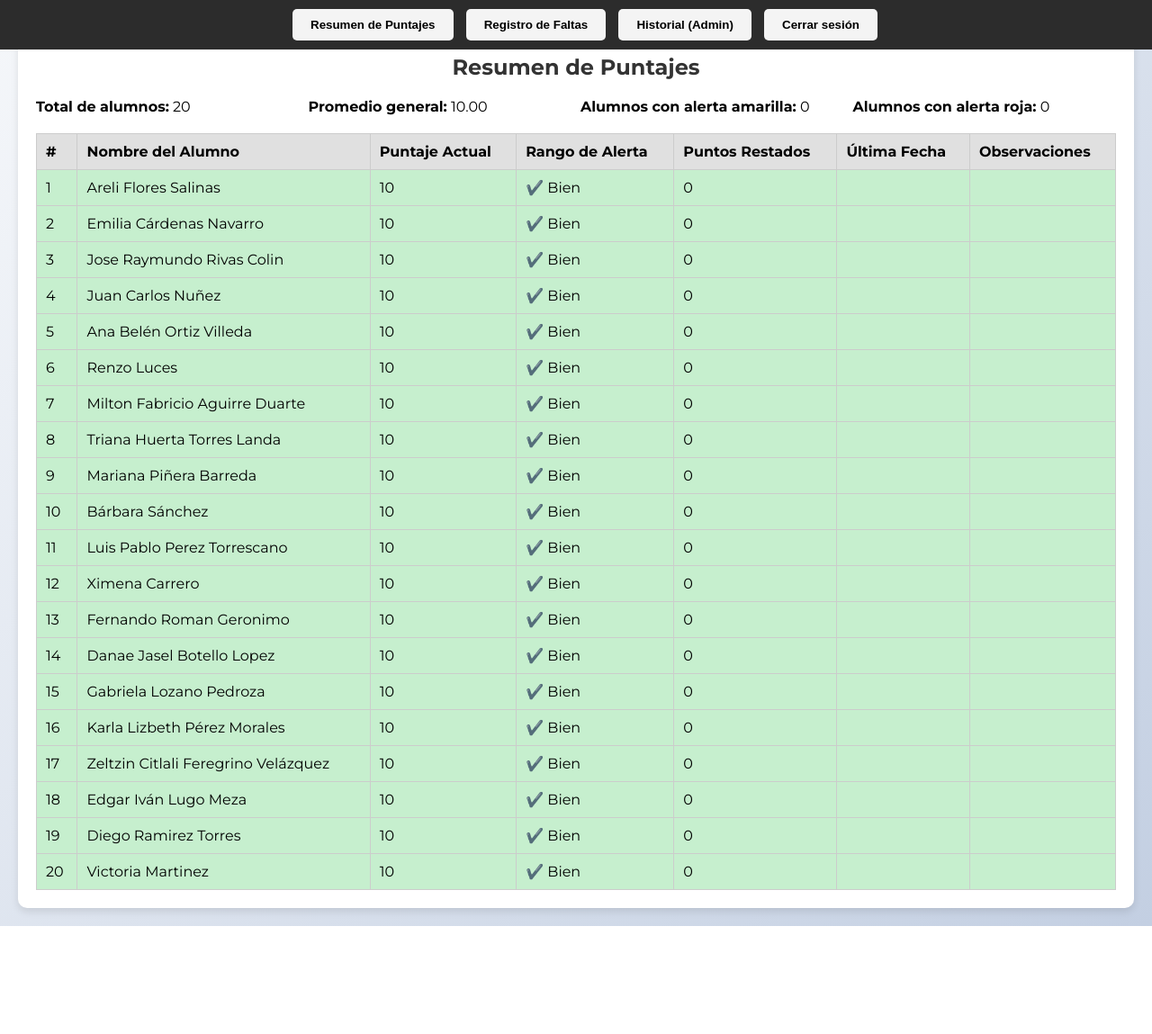
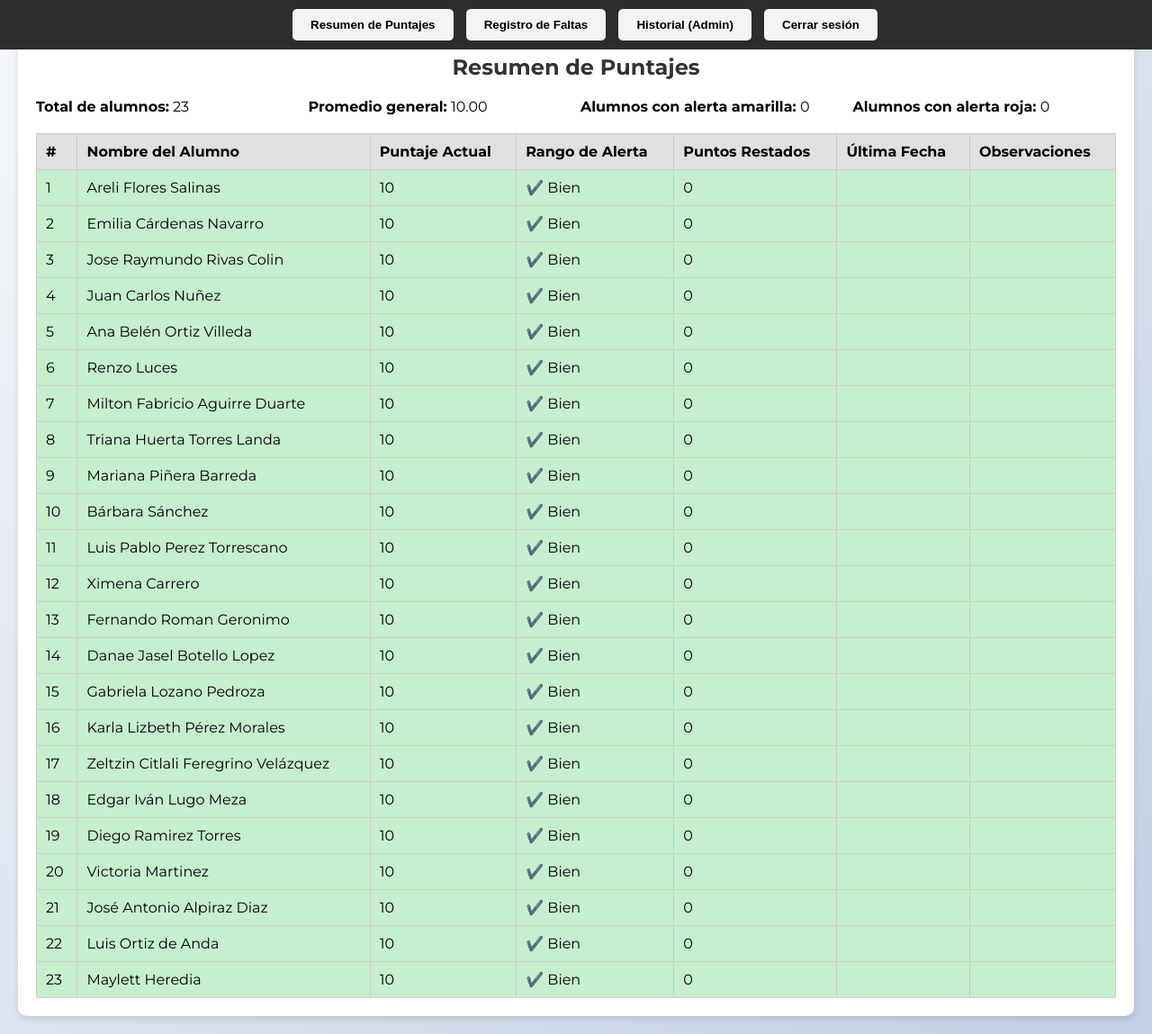
Before and after one commit to Edivlume/sistema-puntos, a plain HTML site: page index.html in a window 1280 px wide. Shown: the whole page at 90% size. Before the commit the page ends 1029 px from the top, so only its background shows below. Drawn offline with Linux system fonts and the light colour scheme; no server answers.

Commit message:
Update index.html

```diff
--- a/index.html
+++ b/index.html
@@ -96,7 +96,7 @@
 
   <script type="module">
     // ====== Datos base ======
-    const alumnos = ["Areli Flores Salinas","Emilia Cárdenas Navarro","Jose Raymundo Rivas Colin","Juan Carlos Nuñez","Ana Belén Ortiz Villeda","Renzo Luces","Milton Fabricio Aguirre Duarte","Triana Huerta Torres Landa","Mariana Piñera Barreda","Bárbara Sánchez","Luis Pablo Perez Torrescano","Ximena Carrero","Fernando Roman Geronimo","Danae Jasel Botello Lopez","Gabriela Lozano Pedroza","Karla Lizbeth Pérez Morales","Zeltzin Citlali Feregrino Velázquez","Edgar Iván Lugo Meza","Diego Ramirez Torres","Victoria Martinez"];
+    const alumnos = ["Areli Flores Salinas","Emilia Cárdenas Navarro","Jose Raymundo Rivas Colin","Juan Carlos Nuñez","Ana Belén Ortiz Villeda","Renzo Luces","Milton Fabricio Aguirre Duarte","Triana Huerta Torres Landa","Mariana Piñera Barreda","Bárbara Sánchez","Luis Pablo Perez Torrescano","Ximena Carrero","Fernando Roman Geronimo","Danae Jasel Botello Lopez","Gabriela Lozano Pedroza","Karla Lizbeth Pérez Morales","Zeltzin Citlali Feregrino Velázquez","Edgar Iván Lugo Meza","Diego Ramirez Torres","Victoria Martinez","José Antonio Alpiraz Diaz","Luis Ortiz de Anda","Maylett Heredia"];
     const faltas = {
       "No saber trazo montado y grabado (reincidente)": 3,
       "Retardo (tolerancia 15 min)": 1,
```
